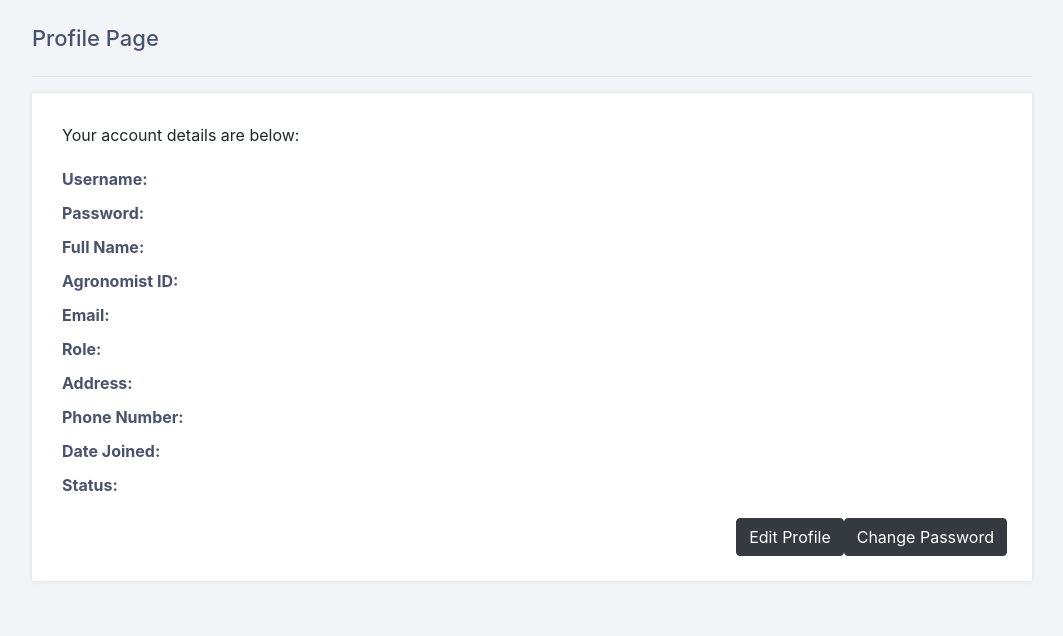
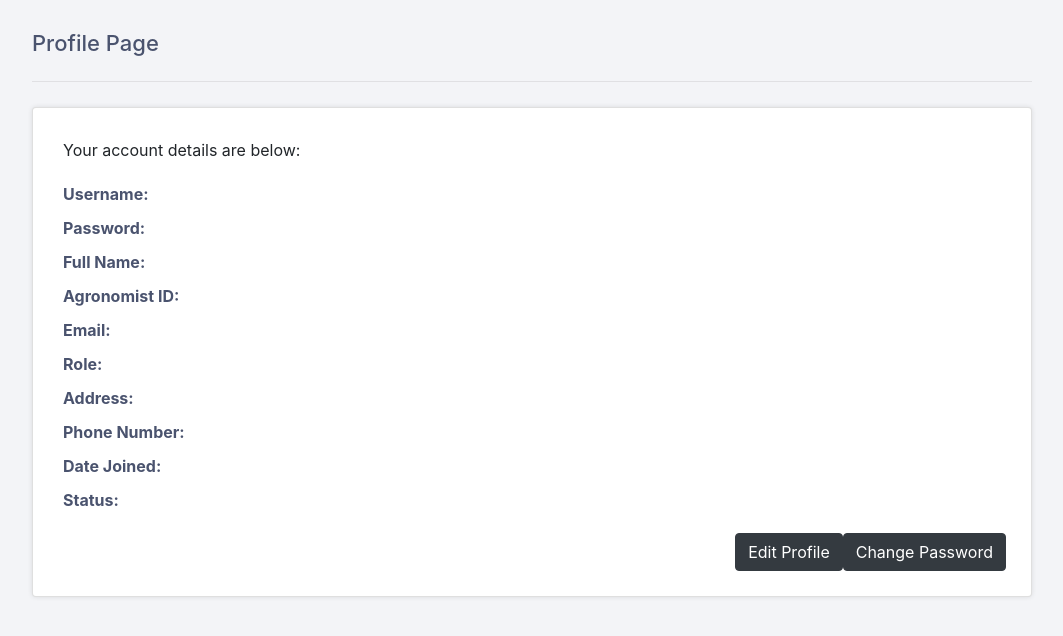
Before and after one commit to Ryantayy/Biosecurity, a Flask app: template templates/agronomist_profile.html in a window 1280 px wide. Shown: the part 60-696 px from the top of the page, without its empty margins (108-1171 px from the left). Run offline with Flask 3, Linux system fonts and the light colour scheme; the template is opened without the code that fills it, so the values that code supplies are empty; some libraries are stand-ins or nearby versions.

Commit message:
Update html for agronomist

```diff
--- a/templates/agronomist_layout.html
+++ b/templates/agronomist_layout.html
@@ -29,7 +29,7 @@
 			{% endfor %}
 		{% endif %}
 		{% endwith %}
-		<div class="content">
+		<div class="container-lg">
 			{% block content %}{% endblock %}
 		</div>
 	<!-- jQuery and Popper.js for Bootstrap -->
--- a/templates/agronomist_profile.html
+++ b/templates/agronomist_profile.html
@@ -3,9 +3,11 @@
 {% block title %}Profile{% endblock %}
 
 {% block content %}
+<!-- This block represents the profile page -->
+<div class="content">
     <!-- Content Block: Profile Page -->
-<h2>Profile Page</h2>
-<div class="container mt-3">
+    <h2 style="padding-top: 30px;">Profile Page</h2>
+    <div class="card">
         <!-- Account Details Table -->
         <p>Your account details are below:</p>
         <table>
@@ -60,4 +62,5 @@
         <a href="{{ url_for('agronomist.change_password') }}" class="btn btn-dark">Change Password</a>
         </div>
     </div>
+</div>
 {% endblock %}
```
Lines whose indentation alone changed are shown as unchanged.
